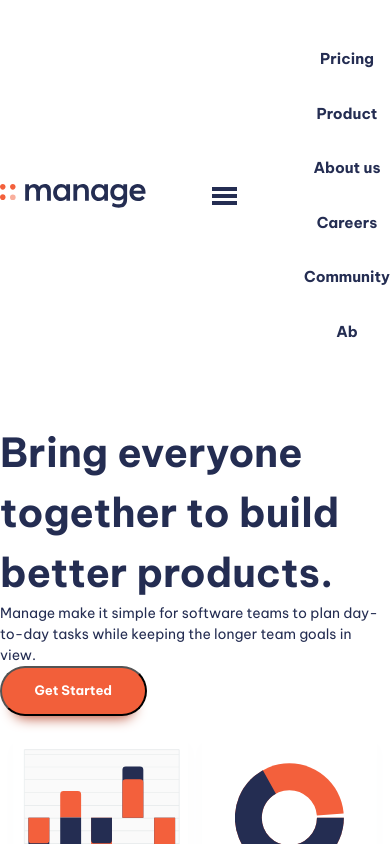
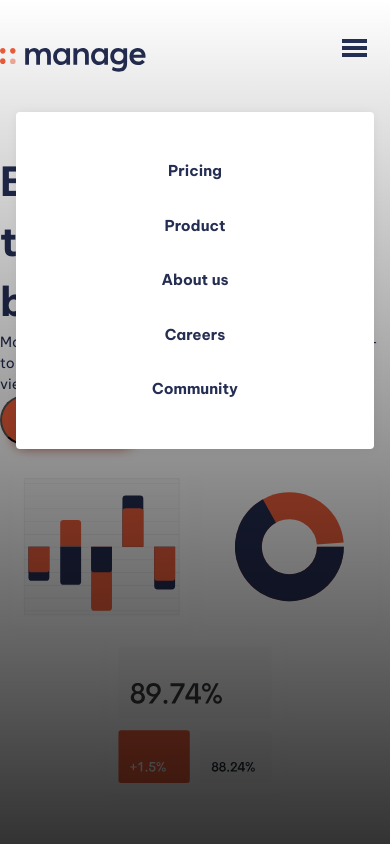
Before and after one commit to Ramaruva/Responsive_Design_Project, a website built with Vite: page ResponsiveDesign/index.html in a window 390 px wide. Both pictures are taken after a click on the button "Menu". Shown: the top 844 px of the page. Built offline with nearby package versions, Linux system fonts and the light colour scheme.

Commit message:
completed video 4

```diff
--- a/ResponsiveDesign/index.html
+++ b/ResponsiveDesign/index.html
@@ -18,8 +18,8 @@
       <div class="nav-wrapper">
         <a href="#"><img src="public/images/logo.svg" alt="Manage"></a>
         <button class="mobile-nav-toggle" aria-controls="primary-navigation" aria-expanded="false">
-          <img class="icon-hamburger" src="images/icon-hamburger.svg" alt="" aria-hidden="true">
-          <img class="icon-close" src="images/icon-close.svg" alt="" aria-hidden="true">
+          <img class="icon-hamburger" src="public/images/icon-hamburger.svg" alt="" aria-hidden="true">
+          <img class="icon-close" src="public/images/icon-close.svg" alt="" aria-hidden="true">
           <span class="visually-hidden">Menu</span>
         </button>
         <nav class="primary-navigation" id="primary-navigation">
@@ -29,10 +29,9 @@
             <li><a href="#">About us</a></li>
             <li><a href="#">Careers</a></li>
             <li><a href="#">Community</a></li>
-            <li>Ab</li>
           </ul>
         </nav>
-        <button class="button" style="display: none;">Get Started</button>
+        <button class="button | display-sm-none display-md-inline-flex">Get Started</button>
       </div>
     </div>
   </header>
@@ -134,7 +133,7 @@
       </div>
     </div>
   </footer>
-  <script type="module" src="/main.js"></script>
+  <script type="module" src="main.js"></script>
 </body>
 
 </html>
--- a/ResponsiveDesign/main.js
+++ b/ResponsiveDesign/main.js
@@ -1,8 +1,11 @@
+const primaryHeader = document.querySelector(".primary-header");
 const navToggle = document.querySelector(".mobile-nav-toggle");
 const primaryNav = document.querySelector(".primary-navigation");
 
-navToggle.addEventListener('click',()=>{
-    primaryNav.hasAttribute("data-visible")? navToggle.setAttribute("aria-expanded",false)
-     :navToggle.setAttribute("aria-expanded",true);
-     primaryNav.toggleAttribute("data-visible");
+navToggle.addEventListener("click", () => {
+  primaryNav.hasAttribute("data-visible")
+    ? navToggle.setAttribute("aria-expanded", false)
+    : navToggle.setAttribute("aria-expanded", true);
+  primaryNav.toggleAttribute("data-visible");
+  primaryHeader.toggleAttribute("data-overlay");
 });
--- a/ResponsiveDesign/style.css
+++ b/ResponsiveDesign/style.css
@@ -30,16 +30,15 @@
   --fs-nav: var(--fs-500);
   --fs-button: var(--fs-300);
 
-  --size-100:0.25rem;
-  --size-200:0.5rem;
-  --size-300:0.75rem;
-  --size-400:1rem;
-  --size-500:1.5rem;
-  --size-600:2rem;
-  --size-700:3rem;
-  --size-800:4rem;
-  --size-900:5rem;
-
+  --size-100: 0.25rem;
+  --size-200: 0.5rem;
+  --size-300: 0.75rem;
+  --size-400: 1rem;
+  --size-500: 1.5rem;
+  --size-600: 2rem;
+  --size-700: 3rem;
+  --size-800: 4rem;
+  --size-900: 5rem;
 }
 
 @media (min-width: 50em) {
@@ -123,16 +122,135 @@ select {
   }
 }
 
+/* general styling */
+
+body {
+  font-size: var(--fs-body);
+  font-family: var(--ff-body);
+  color: var(--clr-primary-400);
+}
+
+/* button */
+
+.button {
+  display: inline-flex;
+  border-radius: 100vmax;
+  text-decoration: none;
+  padding: 1.25em 2.5em;
+  font-weight: var(--fw-bold);
+  font-size: var(--fs-button);
+  line-height: 1;
+  color: var(--clr-neutral-100);
+  background-color: var(--clr-accent-400);
+  box-shadow: 0 1.125em 1em -1em var(--clr-accent-500);
+}
+
+.button[data-type="inverted"] {
+  background-color: var(--clr-neutral-100);
+  color: var(--clr-accent-400);
+}
+.button:hover,
+.button:focus-visible {
+  background-color: var(--clr-accent-300);
+}
+
+.button[data-type="inverted"]:hover,
+.button[data-type="inverted"]:focus-visible {
+  background-color: var(--clr-neutral-100);
+  color: var(--clr-accent-300);
+}
+/* navigation */
+.primary-header {
+  padding-top: var(--size-700);
+}
+
+.nav-wrapper {
+  display: flex;
+  justify-content: space-between;
+  align-items: center;
+}
+
+.mobile-nav-toggle {
+  display: none;
+}
+
+.nav-list {
+  font-size: var(--fs-nav);
+}
+
+.nav-list{
+  display: flex;
+  gap: clamp(var(--size-400),5vw, var(--size-600));
+  font-weight: var(--fw-semi-bold);
+}
+
+.nav-list a {
+  color: var(--clr-primary-400);
+  text-decoration: none;
+}
+.nav-list a:hover,
+.nav-list a:focus {
+  color: var(--clr-accent-400);
+}
+
+@media (max-width: 50em) {
+  .primary-navigation {
+    display: none;
+    position: fixed;
+    inset: 7rem var(--size-400) auto;
+    max-width: 35rem;
+    margin-left: auto;
+    background: var(--clr-neutral-100);
+    border-radius: var(--size-100);
+    padding: var(--size-700);
+    box-shadow: 0 0 0.75em rgb(0, 0, 0, 0.05);
+  }
+
+  .primary-header[data-overlay]::before {
+    content: "";
+    position: absolute;
+    inset: 0;
+    background-image: linear-gradient(rgb(0 0 0/0), rgb(0 0 0/0.8));
+  }
+  .nav-list {
+    display: grid;
+    gap: var(--size-600);
+    text-align: center;
+    font-weight: var(--fw-bold);
+  }
+
+  .primary-navigation[data-visible] {
+    display: block;
+  }
+  .mobile-nav-toggle {
+    display: block;
+    position: fixed;
+    top: var(--size-600);
+    right: var(--size-400);
+    cursor: pointer;
+    background: transparent;
+    border: 0;
+    padding: 0.5em;
+  }
+  .mobile-nav-toggle .icon-close {
+    display: none;
+  }
+}
+
+.opened {
+  display: block;
+  position: fixed;
+}
+
 /* Utility classes */
-
-.visually-hidden{
+.visually-hidden {
   position: absolute;
   width: 1px;
   height: 1px;
   padding: 0;
   margin: -1px;
   overflow: hidden;
-  clip: rect(0,0,0,0);
+  clip: rect(0, 0, 0, 0);
   white-space: nowrap;
   border: 0;
 }
@@ -208,11 +326,20 @@ select {
   font-size: var(--fs-600);
 }
 
-.padding-block-900{
+.padding-block-900 {
   padding-block: var(--size-900);
 }
-.padding-block-700{
+.padding-block-700 {
   padding-block: var(--size-700);
+}
+
+.display-sm-none {
+  display: none;
+}
+@media (min-width: 50em) {
+  .display-md-inline-flex {
+    display: flex;
+  }
 }
 .container {
   --max-width: 1110px;
@@ -231,96 +358,3 @@ select {
     grid-auto-columns: 1fr;
   }
 }
-/* general styling */
-
-body {
-  font-size: var(--fs-body);
-  font-family: var(--ff-body);
-  color: var(--clr-primary-400);
-}
-
-/* button */
-
-.button{
-  border-radius: 100vmax;
-  text-decoration: none;
-  padding: 1.25em 2.5em;
-  font-weight: var(--fw-bold);
-  font-size: var(--fs-button);
-  line-height: 1;
-  color: var(--clr-neutral-100);
-  background-color: var(--clr-accent-400);
-   box-shadow: 0 1.125em 1em -1em var(--clr-accent-500);
-}
-
-.button[data-type="inverted"]{
-   background-color: var(--clr-neutral-100);
-   color: var(--clr-accent-400);
-}
-.button:hover,
-.button:focus-visible{
-  background-color: var(--clr-accent-300);
-}
-
-.button[data-type="inverted"]:hover,
-.button[data-type="inverted"]:focus-visible{
-  background-color: var(--clr-neutral-100);
-  color: var(--clr-accent-300);
-}
-/* navigation */
-.primary-header{
-  margin-top: var(--size-700);
-}
-
-.nav-wrapper{
-  display: flex;
-  justify-content: space-between;
-  align-items: center;
-}
-
-.mobile-nav-toggle{
-   display: none;
-}
-
-.nav-list{
-  font-size: var(--fs-nav);
-}
-@media(max-width:50em){
-     .primary-navigatio{
-        display: none;
-        position: absolute;
-        inset: 7rem var(--size-400) auto;
-        background: var(--clr-neutral-100);
-        border-radius: var(--size-100);
-        padding: var(--size-700);
-
-     }
-     .nav-list{
-        display: grid;
-        gap: var(--size-600);
-        text-align: center;
-         font-weight: var(--fw-bold);
-     }
-     .nav-list a{
-        color: var(--clr-primary-400);
-        text-decoration: none;
-     }
-     .primary-navigation[data-visible]{
-       display: block;
-     }
-     .mobile-nav-toggle{
-      display: block;
-      cursor: pointer;
-      background: transparent;
-      border: 0;
-      padding:0.5em;
-   }
-   .mobile-nav-toggle .icon-close{
-     display: none;
-   }
-}
-
-.opened{
-   display: block;
-   position: fixed;
-}
```
